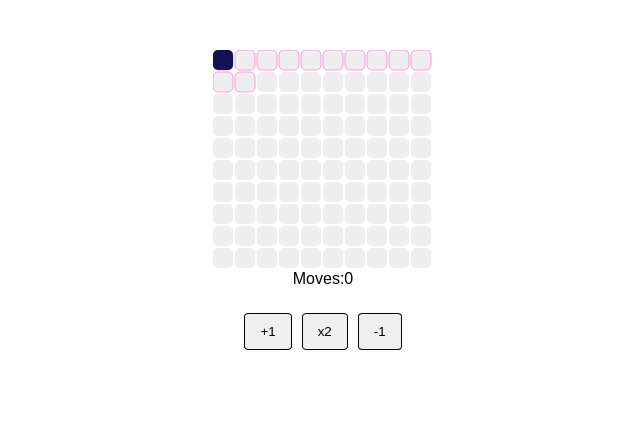
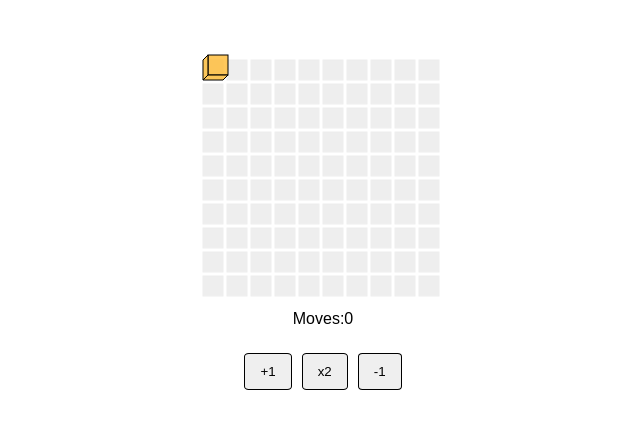
Before and after one commit to JayChetty/double, a React (Create React App) app: page / in a window 1280 px wide. Shown: the top 428 px of the page, without its empty margins (317-957 px from the left). Built offline with nearby package versions, Linux system fonts and the light colour scheme.

Commit message:
svg animation attempt

```diff
--- a/src/App.css
+++ b/src/App.css
@@ -55,3 +55,32 @@ button {
 .test {
   background-color: #222;
 }
+
+.mover {
+  animation: Square-move 1s;
+  animation-fill-mode: forwards;
+}
+
+/*.leftCube {
+  animation: Square-left 1s;
+  animation-fill-mode: forwards;
+}*/
+
+@keyframes Square-move {
+  from {
+  }
+  to {
+    transform: translate(5px, -5px);
+  }
+}
+
+@keyframes Square-left {
+  from {
+    /*transform: translate(-5px, +5px);
+    opacity: 0;*/
+    height: 0px;
+  }
+  to {
+    height: auto;
+  }
+}
--- a/src/App.js
+++ b/src/App.js
@@ -1,6 +1,8 @@
 import React, { Component } from "react";
 import "./App.css";
 
+const offsetX = 10;
+const offsetY = 10;
 class App extends Component {
   constructor(props) {
     super(props);
@@ -12,48 +14,86 @@ class App extends Component {
   sequanceArray(size) {
     return Array.from(Array(size).keys());
   }
-  // createRow(rowNumber) {
-  //   return this.sequanceArray(10).map(colNumber => {
-  //     const size = 20;
-  //     const margin = 2;
-  //     const x = size * colNumber + margin * colNumber;
-  //     const y = size * rowNumber + margin * rowNumber;
-  //     return (
-  //       <rect
-  //         className="test"
-  //         x={x}
-  //         y={y}
-  //         width={size}
-  //         height={size}
-  //         rx="5"
-  //         ry="5"
-  //         fill="#121252"
-  //       />
-  //     );
-  //   });
-  // }
-
-  createSquares(number, color, stroke = "#FFFFFF", strokeOpacity = "0.0") {
-    // return this.sequanceArray(10).map(rowNumber => this.createRow(rowNumber));
+  createFilledSquares(number) {
     return this.sequanceArray(number).map(squareNumber => {
       const size = 20;
-      const margin = 2;
+      const margin = 4;
       const rowNumber = Math.floor(squareNumber / 10);
       const colNumber = Math.floor(squareNumber % 10);
-      const x = size * colNumber + margin * colNumber;
-      const y = size * rowNumber + margin * rowNumber;
+      const x = size * colNumber + margin * colNumber + offsetX;
+      const y = size * rowNumber + margin * rowNumber + offsetY;
+
+      return (
+        <g>
+          <rect
+            key={squareNumber}
+            className={"mover"}
+            x={x}
+            y={y}
+            width={size}
+            height={size}
+            fill="#FFBB33"
+            stroke="#000000"
+            fillOpacity="0.8"
+          />
+          <polygon
+            points={`${x},${y} ${x + 5},${y - 5} ${x + 5},${y + 15} ${x},${y +
+              20}`}
+            fill="#FFBB33"
+            fillOpacity="0.8"
+            stroke="#000000"
+            className={"leftCube"}
+          >
+            <animateTransform
+              attributeName="transform"
+              attributeType="XML"
+              type="scale"
+              from="0.6 1"
+              to="1 1"
+              dur="1s"
+            />
+          </polygon>
+          <polygon
+            points={`${x},${y + 20} ${x + 20},${y + 20} ${x + 25},${y +
+              15} ${x + 5},${y + 15}`}
+            fill="#FFBB33"
+            fillOpacity="0.8"
+            stroke="#000000"
+            className={"leftCube"}
+          >
+            <animateTransform
+              attributeName="transform"
+              attributeType="XML"
+              type="scale"
+              from="0.6 1"
+              to="1 1"
+              dur="1s"
+            />
+          </polygon>
+        </g>
+      );
+    });
+  }
+
+  createSquares() {
+    return this.sequanceArray(100).map(squareNumber => {
+      const size = 20;
+      const margin = 4;
+      const rowNumber = Math.floor(squareNumber / 10);
+      const colNumber = Math.floor(squareNumber % 10);
+      const x = size * colNumber + margin * colNumber + offsetX;
+      const y = size * rowNumber + margin * rowNumber + offsetY;
+
       return (
         <rect
-          className="test"
+          key={squareNumber}
+          className={"standard"}
           x={x}
           y={y}
           width={size}
           height={size}
-          rx="5"
-          ry="5"
-          fill={color}
-          stroke={stroke}
-          strokeOpacity={strokeOpacity}
+          fill="#EEEEEE"
+          stroke="#EEEEEE"
         />
       );
     });
@@ -83,21 +123,14 @@ class App extends Component {
   }
 
   render() {
-    const baseRects = this.createSquares(100, "#EEEEEE");
-    const targetRects = this.createSquares(
-      this.state.target,
-      "#EEEEEE",
-      "#FF99DD",
-      "1.0"
-    );
-    const rects = this.createSquares(this.state.number, "#121252");
+    const baseRects = this.createSquares();
+    const rects = this.createFilledSquares(this.state.number);
 
     // const rects = this.createGrid();
     return (
       <div className="App">
-        <svg className="grid" width="220" height="220">
+        <svg className="grid" width="260" height="260">
           {baseRects}
-          {targetRects}
           {rects}
         </svg>
         <span> Moves:{this.state.moves} </span>
```
